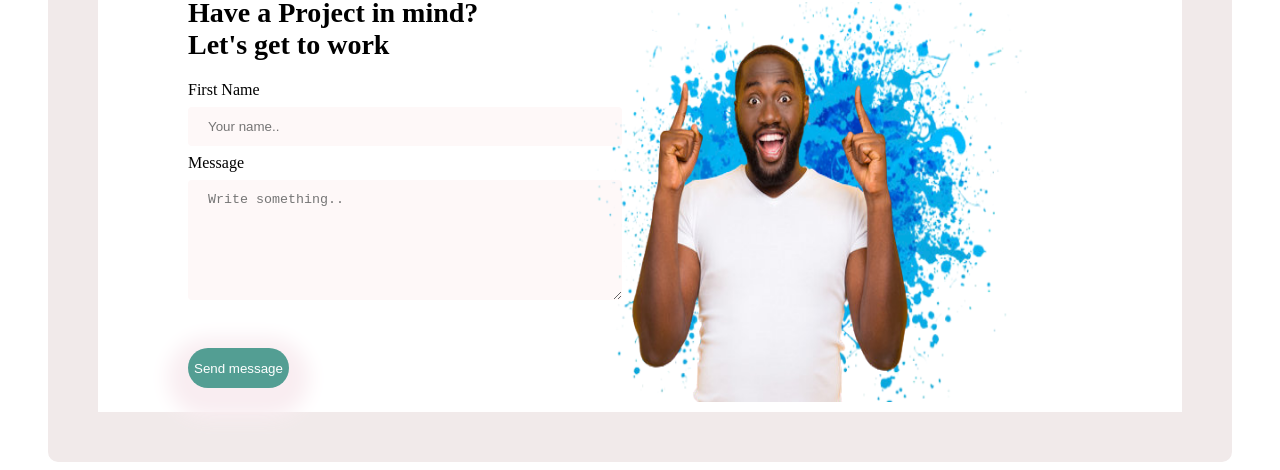
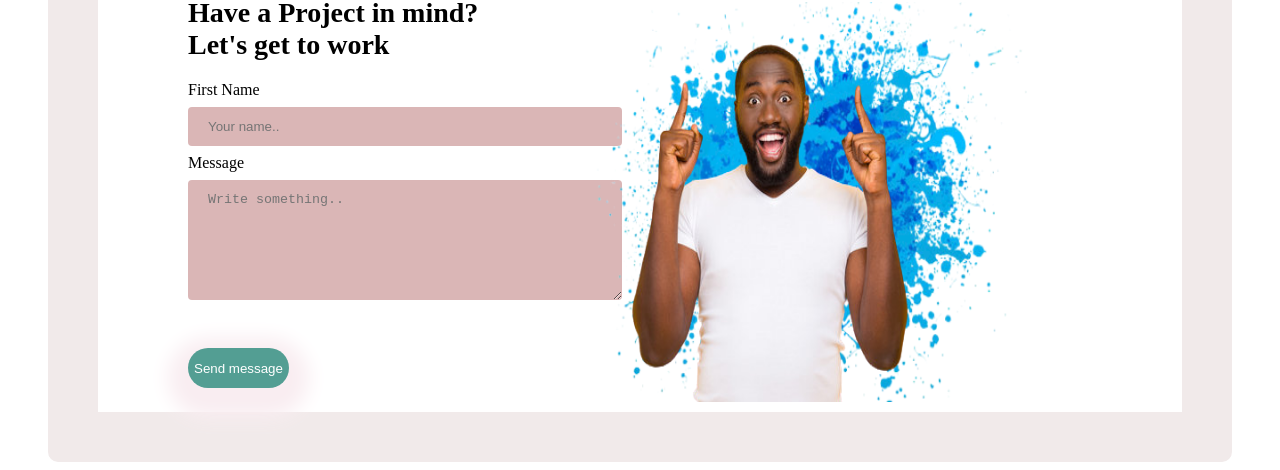
Before and after one commit to mercy-yugi/Digital-marketing, a plain HTML site: page index.html in a window 1280 px wide. Shown: the part 2358-2828 px from the top of the page. Drawn offline with Linux system fonts and the light colour scheme.

Commit message:
color changes

```diff
--- a/style.css
+++ b/style.css
@@ -396,7 +396,7 @@ input[type=text], select,textarea {
     border-radius: 4px;
     box-sizing: border-box;
     margin-left: 90px;
-    background-color: rgb(254,248,248);
+    background-color: rgb(218, 182, 182);
   }
   label{
       margin-left: 90px;
```
